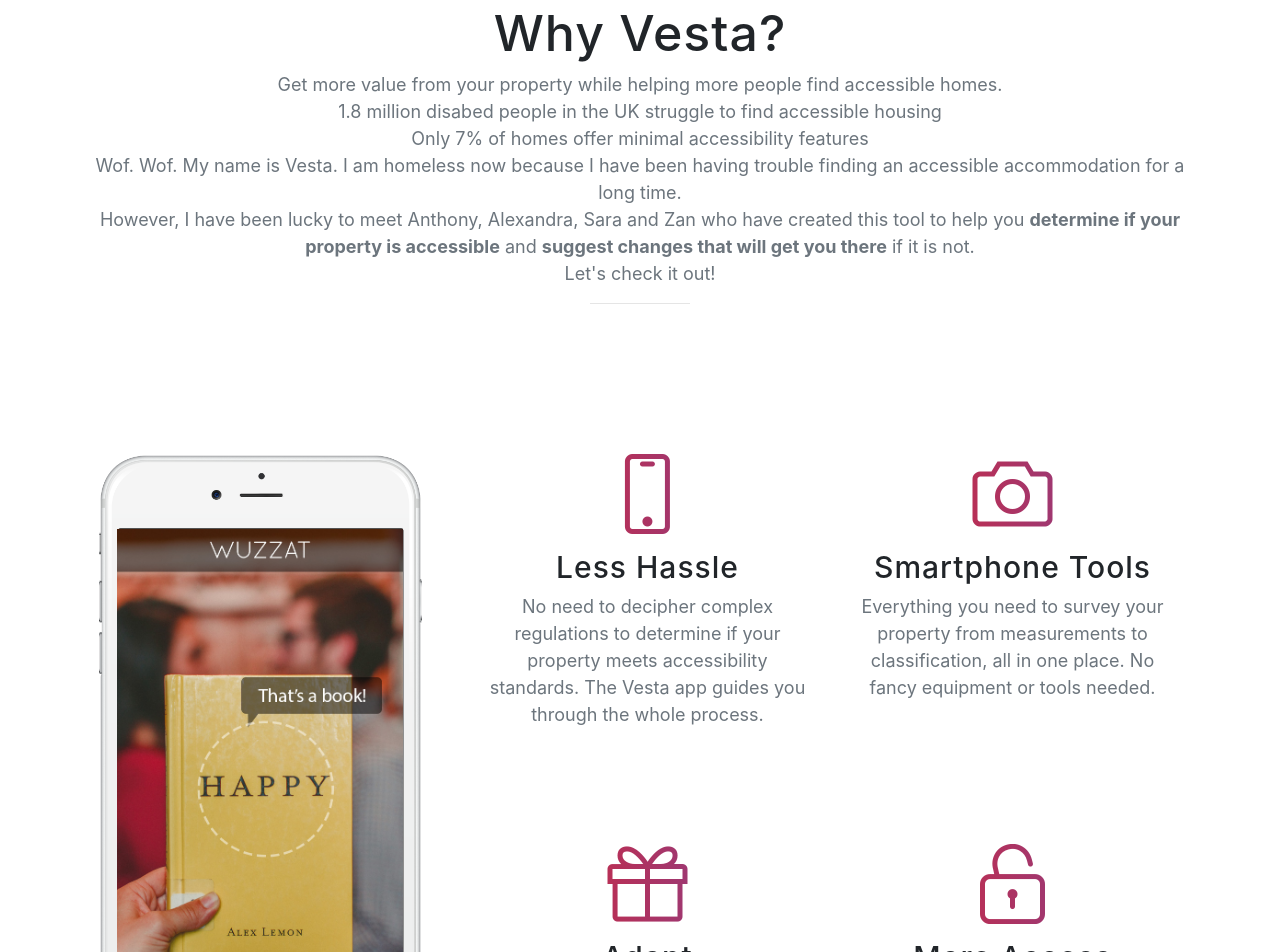
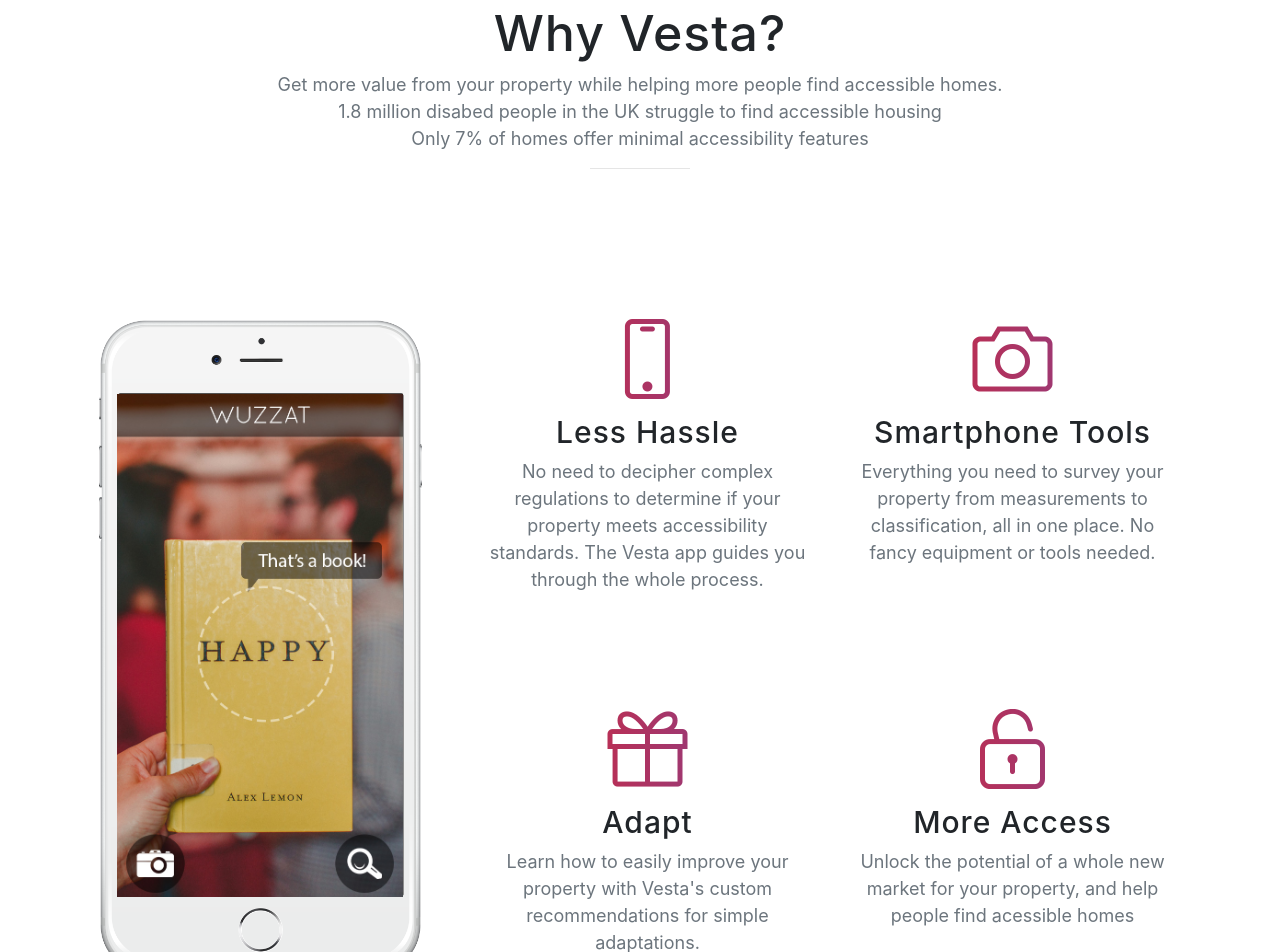
Before and after one commit to sarahamilton/sarahamilton.github.io, a website with bundled scripts: page index.html in a window 1280 px wide. Shown: the part 897-1849 px from the top of the page. Built offline with nearby package versions, Linux system fonts and the light colour scheme; a web font is replaced by a local one.

Commit message:
updated txt again 2

```diff
--- a/index.html
+++ b/index.html
@@ -87,8 +87,7 @@
         <div class="section-heading text-center">
           <h2>Why Vesta?</h2>
           <p class="text-muted">Get more value from your property while helping more people find accessible homes. <br>1.8 million disabed people in the UK struggle to find accessible housing<br>Only 7% of homes offer minimal accessibility features</p>
-          <p class="text-muted">Wof. Wof. My name is Vesta. I am homeless now because I have been having trouble finding an accessible accommodation for a long time. <br>However, I have been lucky to meet Anthony, Alexandra, Sara and Zan who have created this tool to help you <b>determine if your property is accessible</b> and <b>suggest changes that will get you there</b> if it is not. <br>Let's check it out!</p>
-          <hr>
+              <hr>
         </div>
         <div class="row">
           <div class="col-lg-4 my-auto">
```
